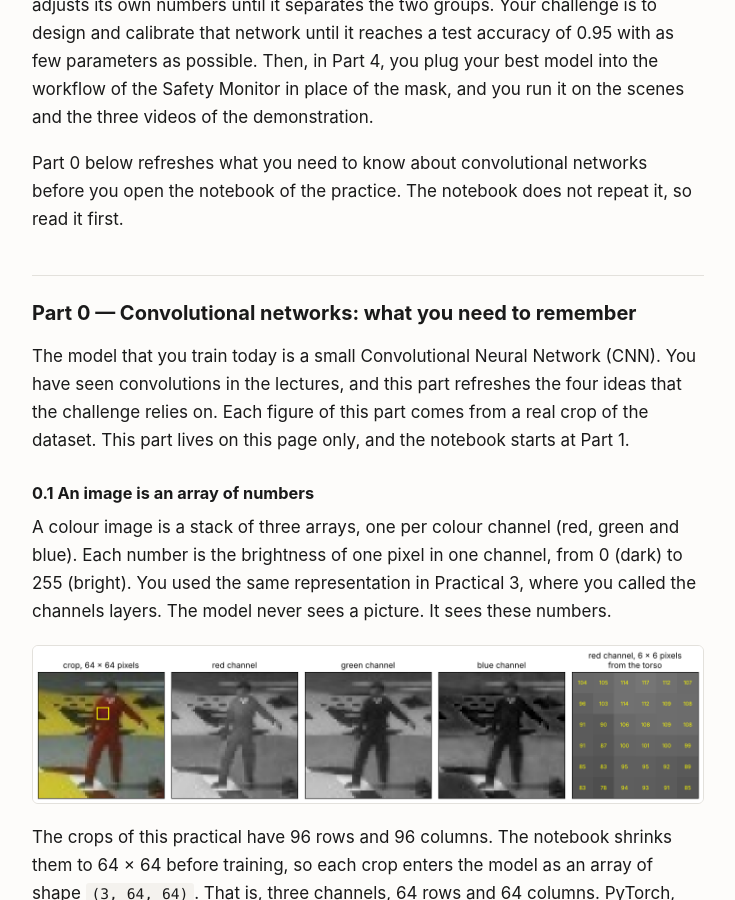
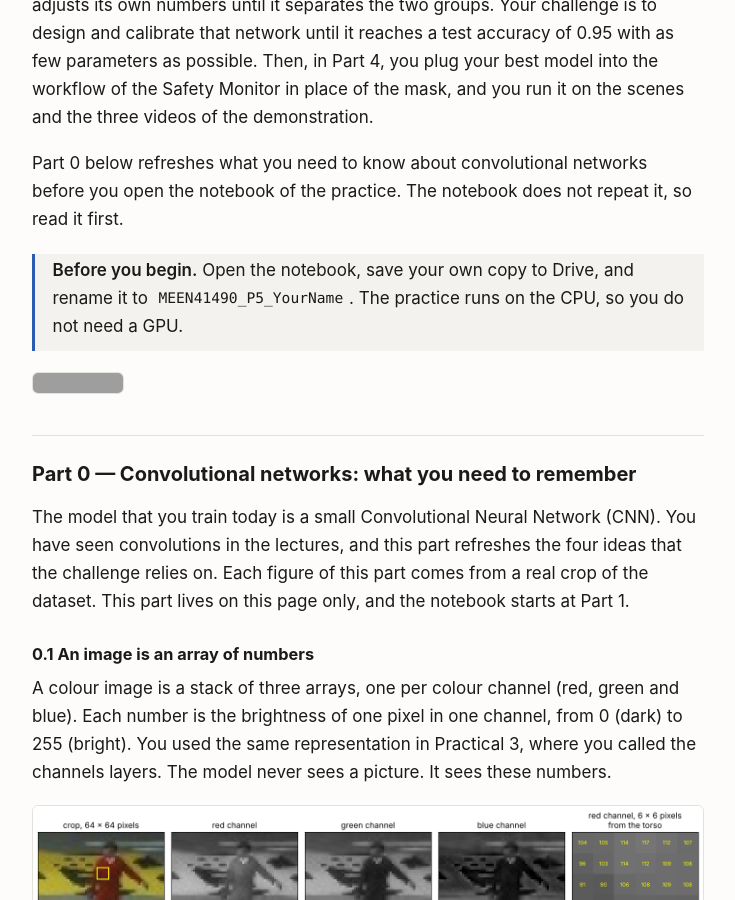
Before and after one commit to juanbmedina/ai-engineering-practicals, a Jekyll site: the page built from docs/practicals/uniform_detector/index.md, in a window 1280 px wide and 900 px high, scrolled down 8521 px. Shown: the whole window, without its empty margins (272-1007 px from the left). Built offline with Jekyll 4.4.1, drawn with Linux system fonts in a browser that asks for light colours; some of the changed text lies outside the part shown; grey boxes are pictures that could not be loaded.

Commit message:
Modified the button for colab

```diff
--- a/docs/practicals/uniform_detector/index.md
+++ b/docs/practicals/uniform_detector/index.md
@@ -105,6 +105,10 @@
 
 Part 0 below refreshes what you need to know about convolutional networks before you open the notebook of the practice. The notebook does not repeat it, so read it first.
 
+> **Before you begin.** Open the notebook, save your own copy to Drive, and rename it to `MEEN41490_P5_YourName`. The practice runs on the CPU, so you do not need a GPU.
+
+[![Open In Colab](https://colab.research.google.com/assets/colab-badge.svg)](https://colab.research.google.com/drive/1T2kAeJpReotKX4YmX-BWeTHGwSzImVOZ)
+
 ## Part 0 — Convolutional networks: what you need to remember
 
 The model that you train today is a small Convolutional Neural Network (CNN). You have seen convolutions in the lectures, and this part refreshes the four ideas that the challenge relies on. Each figure of this part comes from a real crop of the dataset. This part lives on this page only, and the notebook starts at Part 1.
```
Also changed, not shown: other parts of docs/practicals/uniform_detector/index.md (+0 -4 lines).
